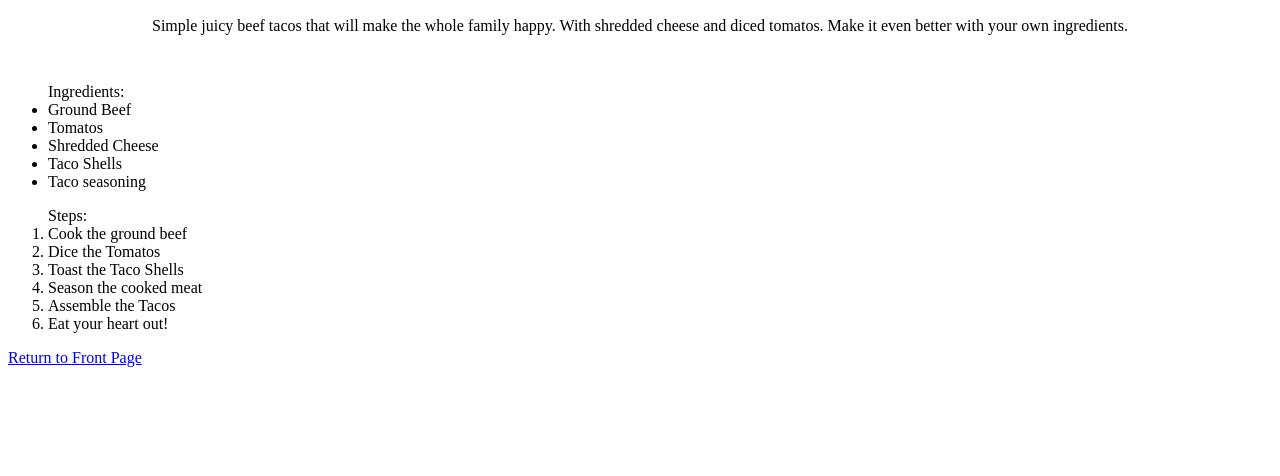
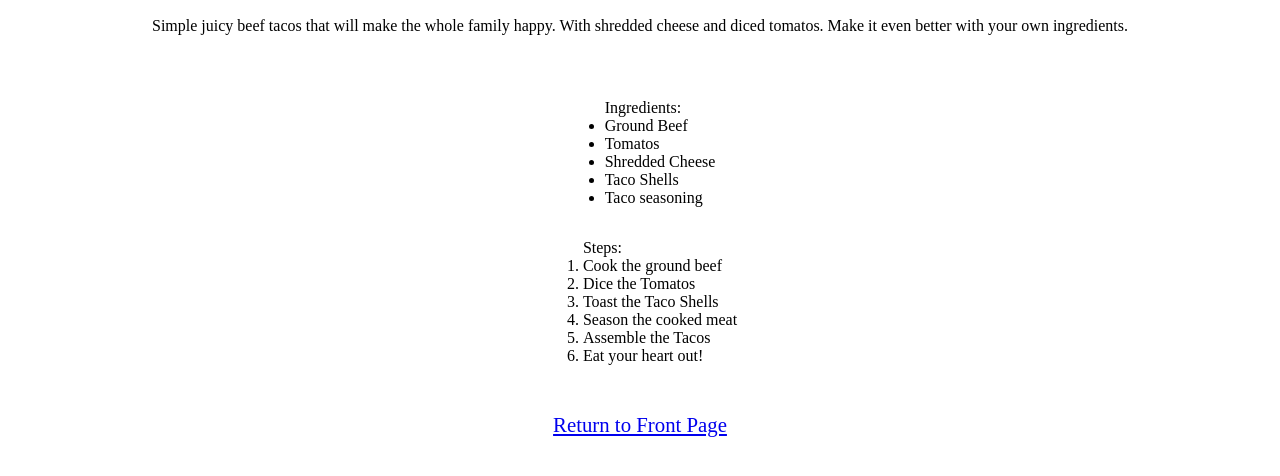
Before and after one commit to jacobwendell/odin-recipes, a plain HTML site: page recipes/taco.html in a window 1280 px wide. Shown: the part 430-906 px from the top of the page. Before the commit the page ends 805 px from the top, so only its background shows below. Drawn offline with Linux system fonts and the light colour scheme.

Commit message:
Centering list and footer, plus minor changes
List items are now centered(sort of)

Footer was created and anchor was changed to stand out more

```diff
--- a/recipes/taco.html
+++ b/recipes/taco.html
@@ -14,6 +14,7 @@
     <p>Simple juicy beef tacos that will make the whole family happy.  With shredded cheese and
         diced tomatos.  Make it even better with your own ingredients.
     </p>
+    <div class="center">
         <ul> Ingredients:
             <li>Ground Beef</li>
             <li>Tomatos</li>
@@ -21,6 +22,8 @@
             <li>Taco Shells</li>
             <li>Taco seasoning</li>
         </ul>
+    </div>
+    <div class="center">
         <ol> Steps:
             <li>Cook the ground beef</li>
             <li>Dice the Tomatos</li>
@@ -29,6 +32,7 @@
             <li>Assemble the Tacos</li>
             <li>Eat your heart out!</li>
         </ol>
-    <a href="../index.html">Return to Front Page</a>
+    </div>
+    <footer><a href="../index.html">Return to Front Page</a></footer>
 </body>
 </html>
--- a/styles/style2.css
+++ b/styles/style2.css
@@ -14,3 +14,18 @@ h2, p {
 p {
     margin-bottom: 3rem;
 }
+
+div.center {
+    text-align: center;
+}
+
+ul, ol {
+    display: inline-block;
+    text-align: left;
+}
+
+footer {
+    text-align: center;
+    padding: 2rem;
+    font-size: 1.3rem;
+}
```
Also changed, not shown: recipes/burrito.html (+5 -2 lines), recipes/nachos.html (+5 -1 lines). Lines whose indentation alone changed are shown as unchanged.
